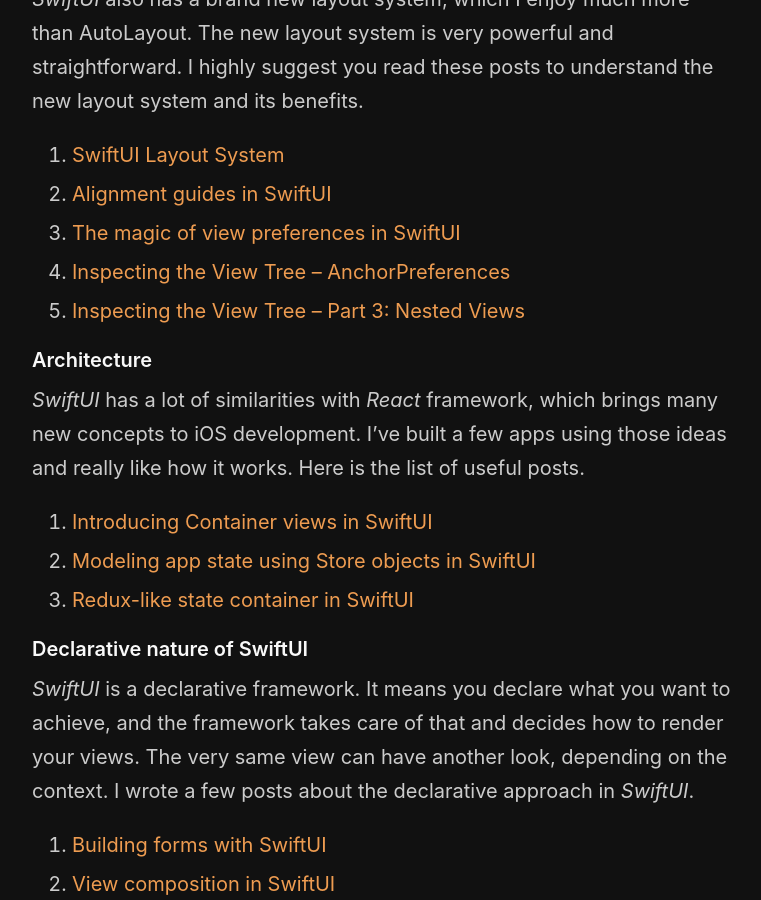
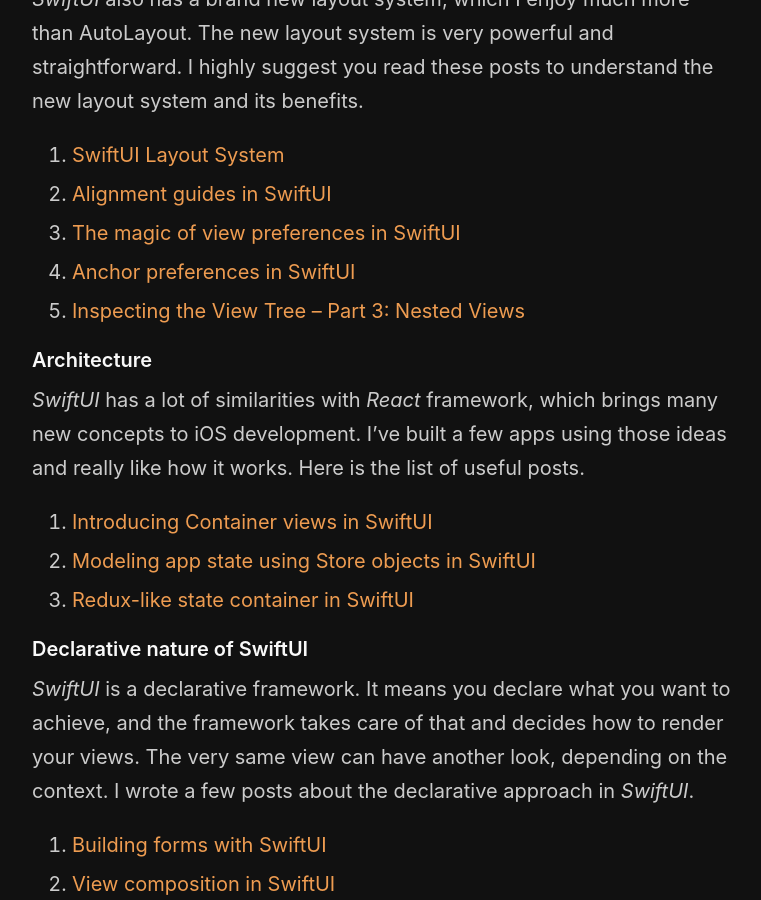
Before and after one commit to mecid/mecid.github.io, a Jekyll site: the page built from _posts/2019-12-31-swiftui-learning-curve-in-2019.md, in a window 1280 px wide and 900 px high, scrolled down 936 px. Shown: the whole window, without its empty margins (258-1019 px from the left). Built offline with Jekyll 4.4.1, drawn with Linux system fonts in a browser that asks for light colours.

Commit message:
Update 2019-12-31-swiftui-learning-curve-in-2019.md

```diff
--- a/_posts/2019-12-31-swiftui-learning-curve-in-2019.md
+++ b/_posts/2019-12-31-swiftui-learning-curve-in-2019.md
@@ -19,7 +19,7 @@
 1. [SwiftUI Layout System](https://kean.github.io/post/swiftui-layout-system)
 2. [Alignment guides in SwiftUI](/2020/03/11/alignment-guides-in-swiftui/)
 3. [The magic of view preferences in SwiftUI](/2020/01/15/the-magic-of-view-preferences-in-swiftui/)
-4. [Inspecting the View Tree – AnchorPreferences](https://swiftui-lab.com/communicating-with-the-view-tree-part-2/)
+4. [Anchor preferences in SwiftUI](/2020/03/18/anchor-preferences-in-swiftui/)
 5. [Inspecting the View Tree – Part 3: Nested Views](https://swiftui-lab.com/communicating-with-the-view-tree-part-3/)
 
 #### Architecture
```
